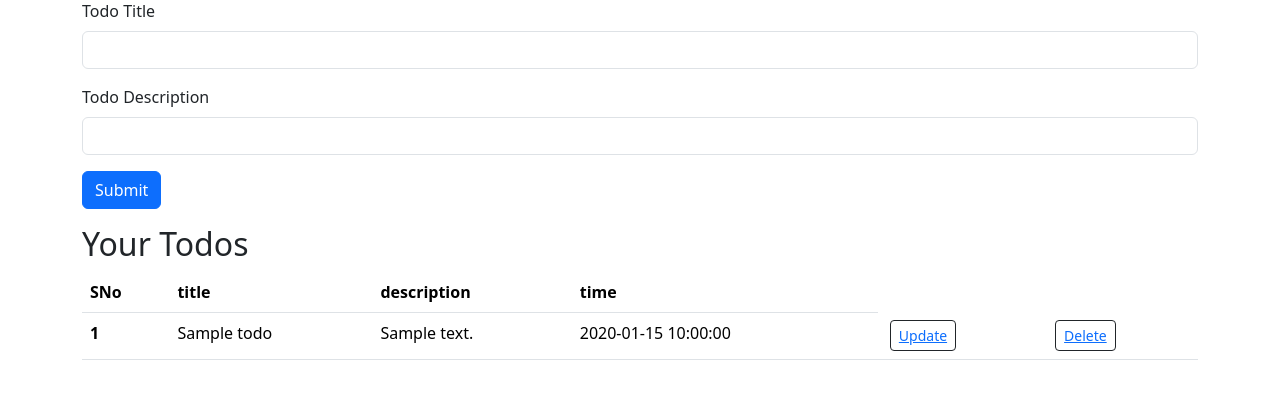
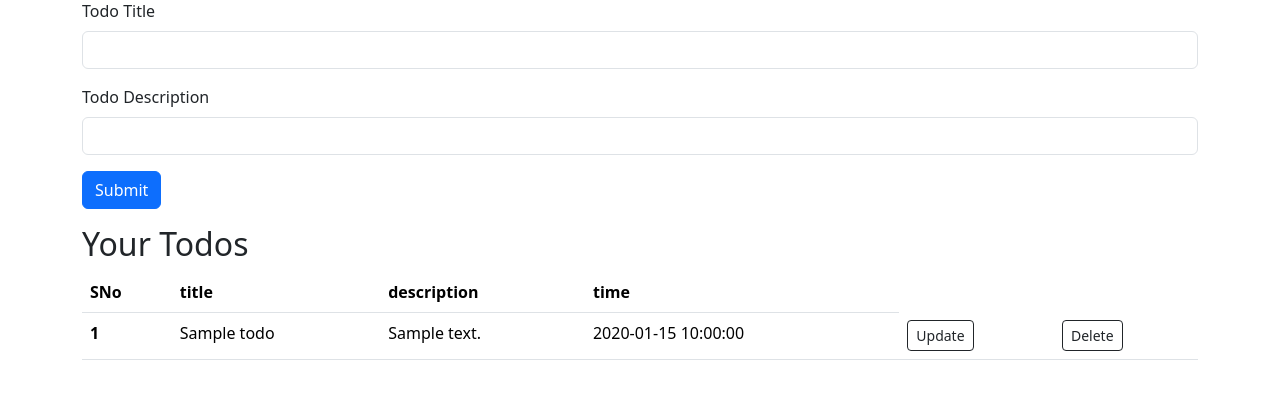
Before and after one commit to tushar239/PythonFlaskVSCodeProject, a Flask app: page / in a window 1280 px wide. Shown: the part 103-502 px from the top of the page. Run offline with Flask 3, Linux system fonts and the light colour scheme; tables that the repository leaves empty hold one stand-in row (values such as "Sample post").

Commit message:
first commit

```diff
--- a/templates/index.html
+++ b/templates/index.html
@@ -93,8 +93,8 @@
                             <td>{{todo.title}}</td>
                             <td>{{todo.desc}}</td>
                             <td>{{todo.date_created}}</td>
-                            <td><button type="button" class="btn btn-outline-dark mx-1 btn-sm" ><a href="/update/{{todo.sno}}">Update</a></button></td>
-                            <td><button type="button" class="btn btn-outline-dark mx-1 btn-sm" ><a href="/delete/{{todo.sno}}">Delete</a></button></td>
+                            <td><a href="/updage/{{todo.sno}}" type="button" class="btn btn-outline-dark btn-sm">Update</a></td>
+                            <td><a href="/delete/{{todo.sno}}" type="button" class="btn btn-outline-dark btn-sm">Delete</a></td>
                         </tr>
                     {% endfor %}
                 </tbody>
```
